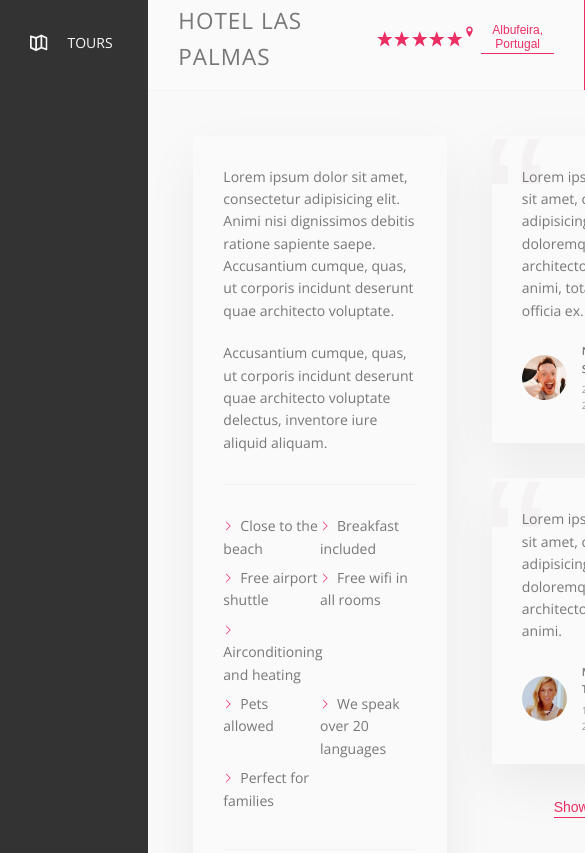
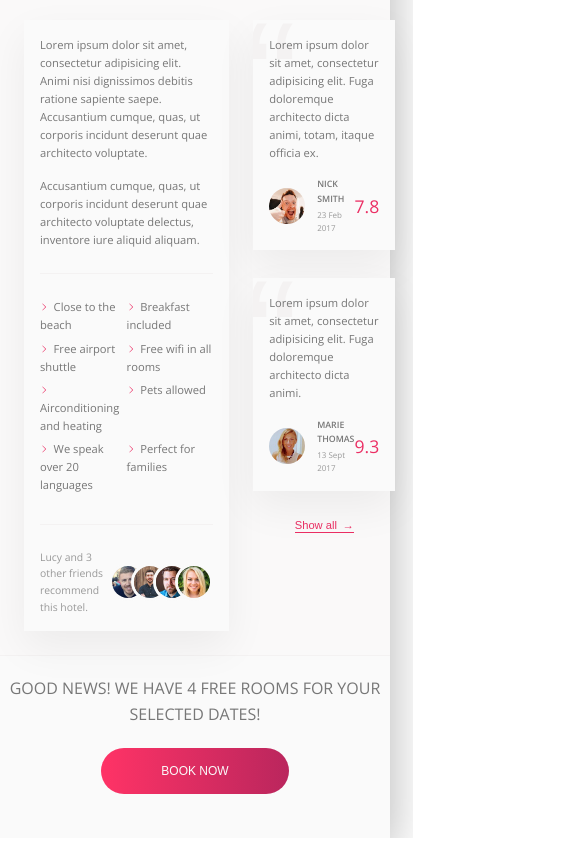
Before and after one commit to barrosdaniel/AcademicProjects-14Trello, a website: page index.html in a window 390 px wide. Shown: the part 363-1216 px from the top of the page, 585 px wide, since content can reach past the window. Drawn offline with nearby package versions, Linux system fonts and the light colour scheme.

Commit message:
feature: Add responsiveness to Largest, Large and Medium breakpoints

```diff
--- a/index.html
+++ b/index.html
@@ -238,7 +238,20 @@
                         <button class="btn-inline">Show
                             all <span>&rarr;</span></button>
                     </div>
+
                 </div>
+
+                <div class="cta">
+                    <h2 class="cta__book-now">
+                        Good news! We have 4 free rooms for your selected
+                        dates!
+                    </h2>
+                    <button class="btn">
+                        <span class="btn__visible">Book now</span>
+                        <span class="btn__invisible">Only 4 rooms left</span>
+                    </button>
+                </div>
+
             </main>
         </div>
     </div>
--- a/sass/abstracts/_variables.scss
+++ b/sass/abstracts/_variables.scss
@@ -22,3 +22,8 @@
   // Margin Bottom
   --line: 1px solid var(--color-gray-light-2);
 }
+
+// Break points
+$bp-largest: 75em; //1200px (1200 / 16)
+$bp-large: 68.75em; //1100px (1100 / 16)
+$bp-medium: 56.25em; //900px (900 / 16)
--- a/sass/base/_base.scss
+++ b/sass/base/_base.scss
@@ -12,6 +12,10 @@
 html {
   box-sizing: border-box;
   font-size: 62.5%; // Set 1rem to 10px
+
+  @media only screen and (max-width: $bp-large) {
+    font-size: 50%;
+  }
 }
 
 body {
--- a/sass/components/_components.scss
+++ b/sass/components/_components.scss
@@ -130,12 +130,25 @@
     list-style: none;
     margin-top: 3.5rem;
 
+    @media only screen and (max-width: $bp-medium) {
+      display: flex;
+      margin: 0;
+    }
+
     &__item {
       position: relative;
       z-index: 2;
 
       &:not(:last-child) {
         margin-bottom: 0.5rem;
+
+        @media only screen and (max-width: $bp-medium) {
+          margin: 0;
+        }
+      }
+
+      @media only screen and (max-width: $bp-medium) {
+        flex: 1;
       }
     }
 
@@ -173,6 +186,11 @@
 
       display: flex;
       align-items: center;
+
+      @media only screen and (max-width: $bp-medium) {
+        justify-content: center;
+        padding: 2rem;
+      }
     }
 
     &__icon {
@@ -190,6 +208,10 @@
     color: var(--color-gray-light-4);
     text-align: center;
     padding: 2.5rem;
+
+    @media only screen and (max-width: $bp-medium) {
+      display: none;
+    }
   }
 
 }
@@ -324,6 +346,10 @@
   background-color: var(--color-gray-light-1);
   border-bottom: var(--line);
   font-size: 1.4rem;
+
+  @media only screen and (max-width: $bp-medium) {
+    padding: 3rem;
+  }
 }
 
 
@@ -333,6 +359,11 @@
   padding: 3rem;
   flex: 0 0 60%;
   margin-right: 4.5rem;
+
+  @media only screen and (max-width: $bp-medium) {
+    padding: 2rem;
+    margin-right: 3rem;
+  }
 }
 
 .user-reviews {
@@ -402,6 +433,10 @@
 
   &__friends {
     margin-left: auto;
+
+    @media only screen and (max-width: $bp-medium) {
+      display: flex;
+    }
   }
 
   &__photo {
@@ -411,8 +446,9 @@
     border-radius: 50%;
     border: 3px solid var(--color-white);
 
+
     &:not(:last-child) {
-      margin-right: -1.5rem;
+      margin-right: -2rem;
     }
   }
 }
@@ -427,6 +463,11 @@
   padding: 3rem;
   position: relative;
   overflow: hidden;
+
+  @media only screen and (max-width: $bp-medium) {
+    padding: 2rem;
+    margin-bottom: 3rem;
+  }
 
   &:not(:last-child) {
     margin-bottom: 3.5rem;
@@ -484,3 +525,72 @@
   }
 
 }
+
+
+
+////////////////////////////////////
+// Call to Action
+.cta {
+  padding: 3.5rem 0;
+  text-align: center;
+
+  @media only screen and (max-width: $bp-medium) {
+    padding: 2.5rem 0;
+    margin-bottom: 3rem;
+  }
+
+  &__book-now {
+    font-size: 2rem;
+    text-transform: uppercase;
+    font-weight: 300;
+    margin-bottom: 2.5rem;
+  }
+}
+
+.btn {
+  font-size: 1.5rem;
+  font-weight: 300;
+  text-transform: uppercase;
+  border: none;
+  border-radius: 100px;
+  background-image: linear-gradient(to right, var(--color-primary-light), var(--color-primary-dark));
+  color: var(--color-white);
+  position: relative;
+  overflow: hidden;
+  cursor: pointer;
+
+  &>* {
+    display: inline-block;
+    height: 100%;
+    width: 100%;
+    transition: all 0.2s;
+  }
+
+  &__visible {
+    padding: 2rem 7.5rem;
+  }
+
+  &__invisible {
+    position: absolute;
+    padding: 2rem 0;
+    left: 0;
+    top: -100%;
+  }
+
+  &:hover {
+    background-image: linear-gradient(to left, var(--color-primary-light), var(--color-primary-dark));
+  }
+
+  &:hover &__visible {
+    transform: translateY(100%);
+  }
+
+  &:hover &__invisible {
+    top: 0;
+  }
+
+  &:focus {
+    outline: none;
+    animation: pulsate 1s infinite;
+  }
+}
--- a/sass/layout/_layout.scss
+++ b/sass/layout/_layout.scss
@@ -3,6 +3,13 @@
   margin: 8rem auto;
   background-color: var(--color-gray-light-2);
   box-shadow: var(--shadow-dark);
+
+  @media only screen and (max-width: $bp-largest) {
+    margin: 0;
+    width: 100%;
+    max-width: 100%;
+  }
+
 }
 
 .header {
@@ -18,6 +25,11 @@
 
 .content {
   display: flex;
+
+  @media only screen and (max-width: $bp-medium) {
+    flex-direction: column;
+  }
+
 }
 
 .sidebar {
```
Also changed, not shown: css/style.css.
